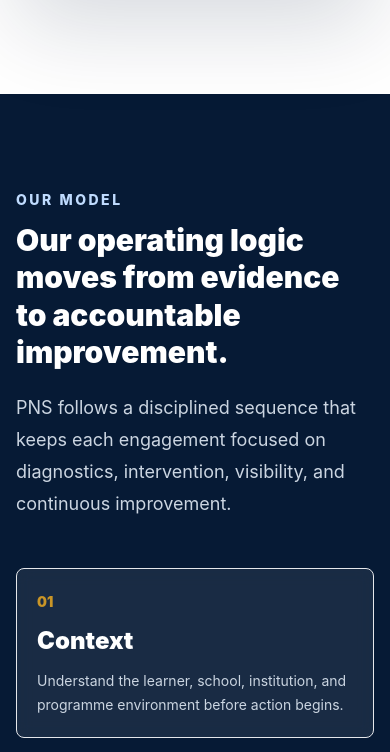
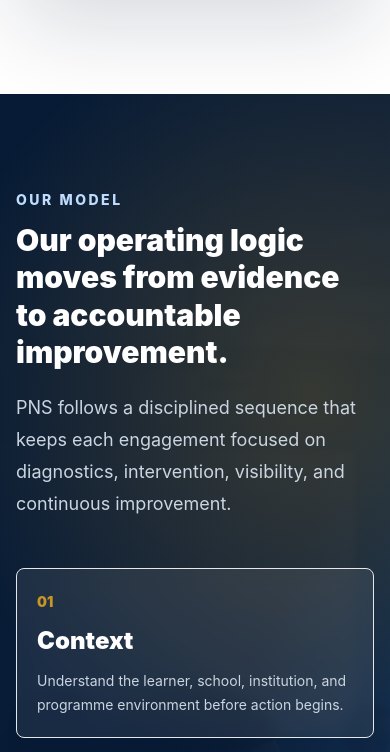
Before and after one commit to pnsystemst-hub/PNS-ESQMS, a React (Vite) app: page / in a window 390 px wide. Shown: the part 9386-10138 px from the top of the page. Built offline with nearby package versions, Linux system fonts and the light colour scheme.

Commit message:
Add classroom data visuals to PNS website

```diff
--- a/src/App.jsx
+++ b/src/App.jsx
@@ -286,7 +286,7 @@ function App() {
       <main id="top">
         <section className="relative min-h-screen bg-pns-navy pt-28 text-white">
           <div className="absolute inset-0">
-            <img src="/pns-hero.png" alt="" className="h-full w-full object-cover opacity-[0.3]" />
+            <img src="/images/classroom-data-hero.png" alt="Learners in a classroom with education data visuals" className="h-full w-full object-cover opacity-[0.46]" />
             <div className="absolute inset-0 bg-[linear-gradient(100deg,rgba(6,26,53,.98)_0%,rgba(6,26,53,.86)_48%,rgba(6,26,53,.52)_100%)]" />
             <div className="absolute inset-0 bg-[radial-gradient(circle_at_72%_28%,rgba(22,135,255,.24),transparent_28rem),radial-gradient(circle_at_18%_80%,rgba(201,149,39,.18),transparent_24rem)]" />
           </div>
@@ -457,8 +457,13 @@ function App() {
           </div>
         </MotionSection>
 
-        <MotionSection id="model" className="bg-pns-navy py-24 text-white">
-          <div className="section-shell">
+        <MotionSection id="model" className="relative overflow-hidden bg-pns-navy py-24 text-white">
+          <div className="absolute inset-0">
+            <img src="/images/classroom-data-hero.png" alt="" className="h-full w-full object-cover opacity-[0.28]" />
+            <div className="absolute inset-0 bg-[linear-gradient(110deg,rgba(6,26,53,0.96),rgba(6,26,53,0.84),rgba(11,63,120,0.72))]" />
+            <div className="absolute inset-0 bg-[radial-gradient(circle_at_80%_20%,rgba(201,149,39,0.24),transparent_24rem)]" />
+          </div>
+          <div className="section-shell relative">
             <SectionHeader eyebrow="Our Model" title="Our operating logic moves from evidence to accountable improvement." inverse>
               PNS follows a disciplined sequence that keeps each engagement focused on diagnostics, intervention, visibility, and continuous improvement.
             </SectionHeader>
@@ -535,8 +540,13 @@ function App() {
           </div>
         </MotionSection>
 
-        <MotionSection id="partners" className="bg-pns-navy py-24 text-white">
-          <div className="section-shell grid gap-12 lg:grid-cols-[.95fr_1.05fr]">
+        <MotionSection id="partners" className="relative overflow-hidden bg-pns-navy py-24 text-white">
+          <div className="absolute inset-0">
+            <img src="/images/classroom-data-hero.png" alt="" className="h-full w-full object-cover opacity-[0.24]" />
+            <div className="absolute inset-0 bg-[linear-gradient(100deg,rgba(6,26,53,0.98),rgba(6,26,53,0.86),rgba(11,63,120,0.72))]" />
+            <div className="absolute inset-0 bg-[radial-gradient(circle_at_78%_30%,rgba(22,135,255,0.2),transparent_22rem)]" />
+          </div>
+          <div className="section-shell relative grid gap-12 lg:grid-cols-[.95fr_1.05fr]">
             <SectionHeader eyebrow="Sponsors & Partners" title="Scalable, measurable, accountable, and partnership-ready." inverse>
               PNS is positioned for schools, sponsors, entities, and education partners who need evidence of implementation value without exposure to protected system internals.
             </SectionHeader>
@@ -611,8 +621,12 @@ function App() {
           </div>
         </MotionSection>
 
-        <MotionSection id="contact" className="bg-gradient-to-br from-pns-navy via-pns-blue to-[#0f2745] py-24 text-white">
-          <div className="section-shell grid items-center gap-10 lg:grid-cols-[1.1fr_.9fr]">
+        <MotionSection id="contact" className="relative overflow-hidden bg-gradient-to-br from-pns-navy via-pns-blue to-[#0f2745] py-24 text-white">
+          <div className="absolute inset-0">
+            <img src="/images/classroom-data-hero.png" alt="" className="h-full w-full object-cover opacity-[0.22]" />
+            <div className="absolute inset-0 bg-[radial-gradient(circle_at_20%_20%,rgba(22,135,255,0.24),transparent_24rem),linear-gradient(110deg,rgba(6,26,53,0.95),rgba(11,63,120,0.84))]" />
+          </div>
+          <div className="section-shell relative grid items-center gap-10 lg:grid-cols-[1.1fr_.9fr]">
             <div>
               <p className="mb-3 text-sm font-extrabold uppercase tracking-[0.18em] text-blue-200">Contact PNS</p>
               <h2 className="text-4xl font-black leading-tight md:text-6xl">Start a serious education support conversation.</h2>
```
Also changed, not shown: public/images/classroom-data-hero.png (added).
